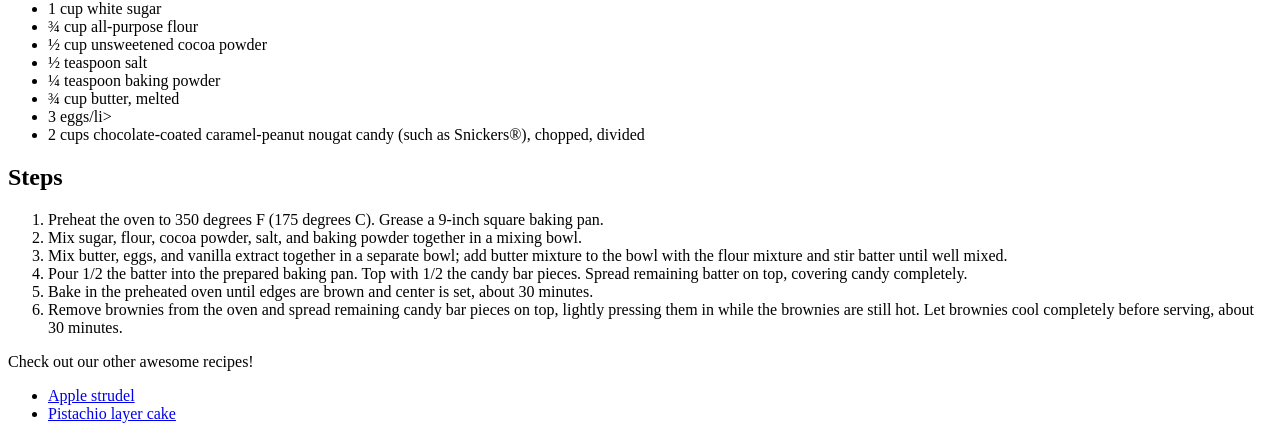
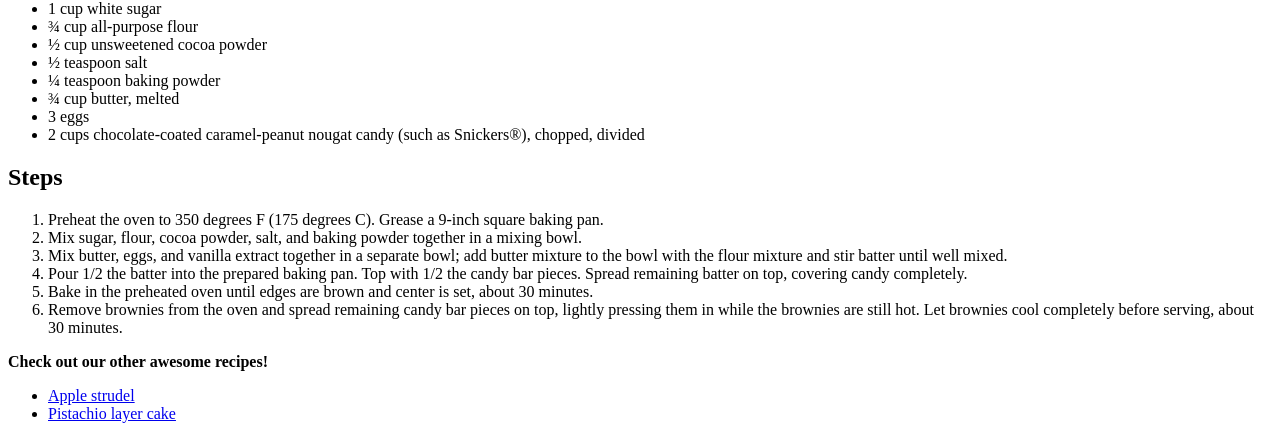
Before and after one commit to MariusHor/odin-recipes, a plain HTML site: page recipes/snickers-brownies.html in a window 1280 px wide. Shown: the part 675-1100 px from the top of the page. Drawn offline with Linux system fonts and the light colour scheme.

Commit message:
Added bold text when linking to homepage

```diff
--- a/recipes/snickers-brownies.html
+++ b/recipes/snickers-brownies.html
@@ -18,7 +18,7 @@
             <li>½ teaspoon salt</li>
             <li>¼ teaspoon baking powder</li>
             <li>¾ cup butter, melted</li>
-            <li>3 eggs/li>
+            <li>3 eggs</li>
             <li>2 cups chocolate-coated caramel-peanut nougat candy (such as Snickers®), chopped, divided</li>
         </ul>
         <h2>Steps</h2>
@@ -31,7 +31,7 @@
             <li>Remove brownies from the oven and spread remaining candy bar pieces on top, lightly pressing them in while the brownies are still hot. Let brownies cool completely before serving, about 30 minutes.</li>
         </ol>
 
-        <p>Check out our other awesome recipes!
+        <p><strong>Check out our other awesome recipes!</strong>
             <ul>
                 <li><a href="apple-strudel.html">Apple strudel</a></li>
                 <li><a href="pistachio-layer-cake.html">Pistachio layer cake</a></li>
```
Also changed, not shown: recipes/apple-strudel.html (+1 -1 lines), recipes/pistachio-layer-cake.html (+1 -1 lines).
